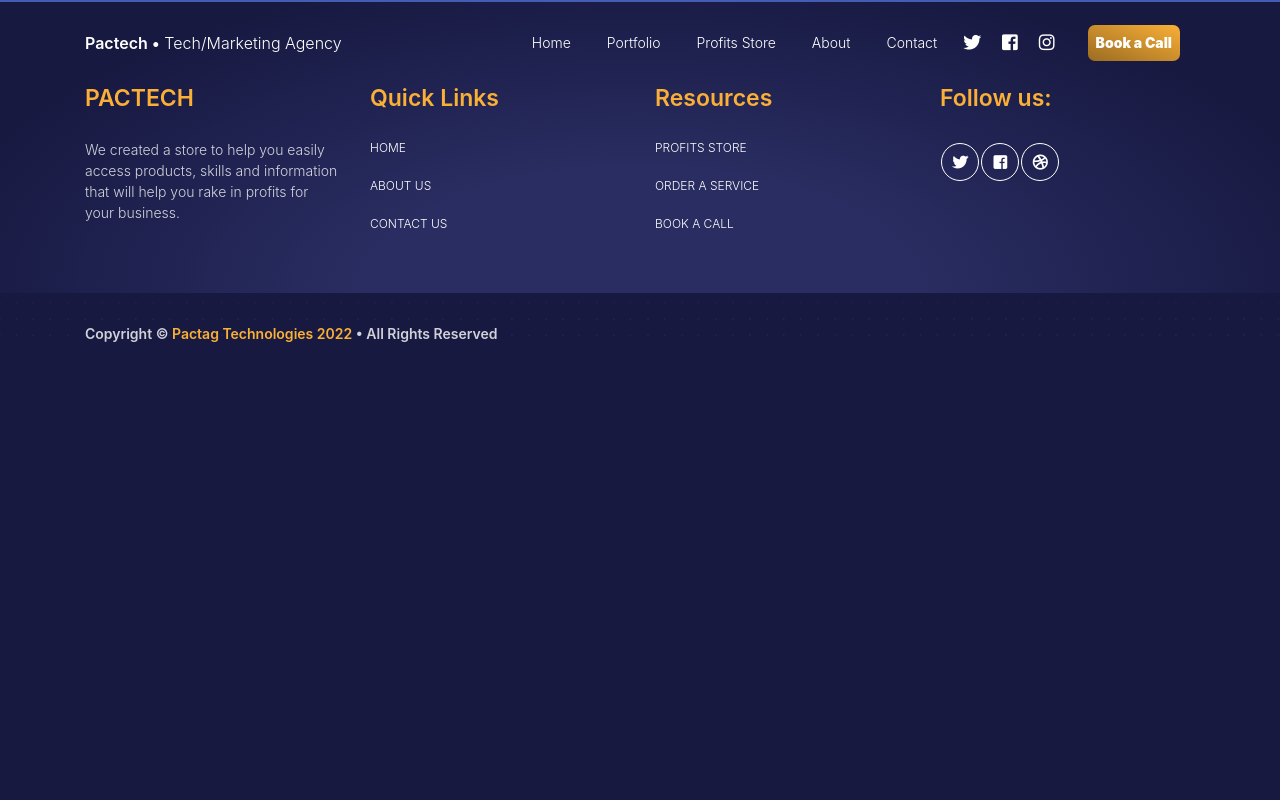
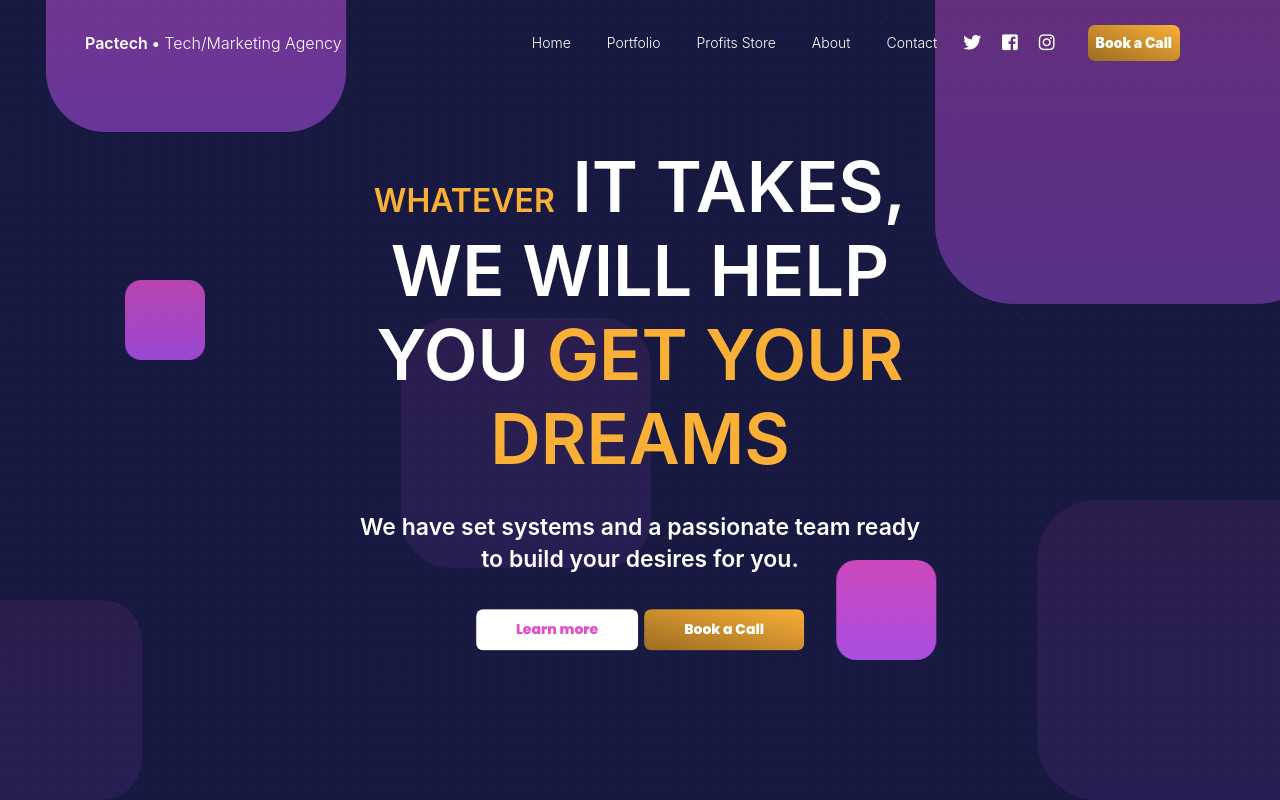
Before and after one commit to championuz/pactech, a React (Create React App) app: page / in a window 1280 px wide. Shown: the top 800 px of the page. Built offline with nearby package versions, Linux system fonts and the light colour scheme.

Commit message:
page work

```diff
--- a/package.json
+++ b/package.json
@@ -2,7 +2,7 @@
   "name": "pactech",
   "version": "0.1.0",
   "private": true,
-  "homepage": "https://championuz.github.io/pactech",
+  "homepage": "https://pactagtech.com",
   "dependencies": {
     "@testing-library/jest-dom": "^5.16.4",
     "@testing-library/react": "^13.3.0",
@@ -18,9 +18,7 @@
     "start": "react-scripts start",
     "build": "react-scripts build",
     "test": "react-scripts test",
-    "eject": "react-scripts eject",
-    "predeploy": "npm run build",
-    "deploy": "gh-pages -d build"
+    "eject": "react-scripts eject"
   },
   "eslintConfig": {
     "extends": [
--- a/src/App.js
+++ b/src/App.js
@@ -17,7 +17,7 @@ function App() {
       <div>
       <Nav />
       <Routes>
-        <Route exact path="/pactech" element={<Home />} />
+        <Route exact path="/" element={<Home />} />
         <Route exact path="/pactech/about" element={<About />} />
         <Route exact path="/pactech/contact" element={<Contact />} />
         <Route exact path="/pactech/portfolio" element={<Portfolio />} />
--- a/src/Partials/Nav.js
+++ b/src/Partials/Nav.js
@@ -36,7 +36,7 @@ export default class Nav extends Component {
                 </div>
                 <ul className="navbar-nav">
                 <li className=" nav-item">
-                    <NavLink exact to="/pactech" className="nav-link">
+                    <NavLink exact to="/" className="nav-link">
                       <i className="fa fa-cogs d-lg-none d-xl-none"></i> Home
                     </NavLink>
                   </li>
```
